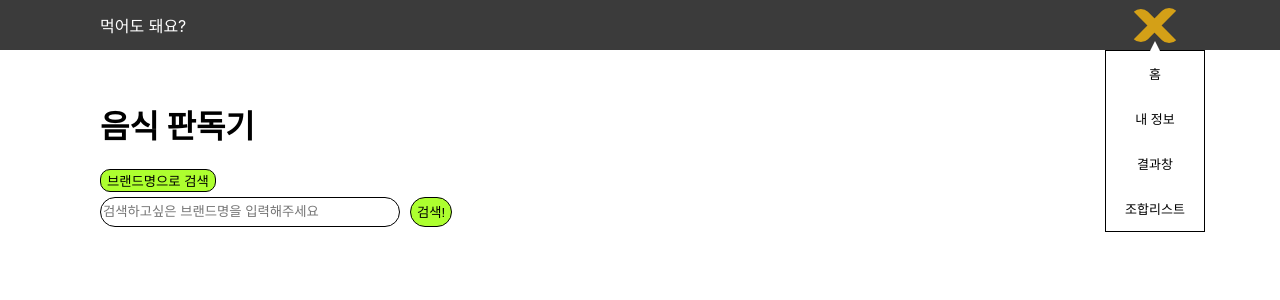
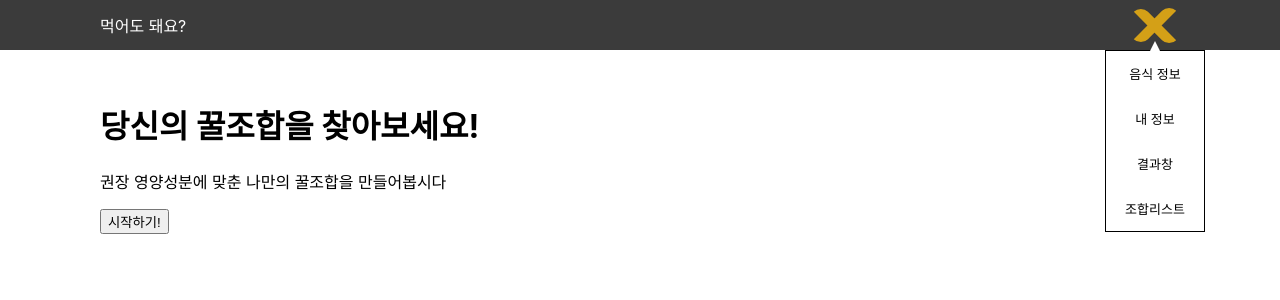
Before and after one commit to liebigbear/food_nutrition, a React (Create React App) app: page / in a window 1280 px wide. Both pictures are taken after a click on the element 1155 px from the left and 25 px from the top of the page. Shown: the top 300 px of the page. Built offline with nearby package versions, Linux system fonts and the light colour scheme.

Commit message:
프로젝트 개발(24.08.20)

```diff
--- a/src/App.js
+++ b/src/App.js
@@ -11,6 +11,7 @@ import { useEffect, useState } from 'react';
 //
 import useAppKit from './functions/App/AppFunction';
 import FoodMixture from './routes/FoodMixture/FoodMixture';
+import MainPage from './routes/MainPage/MainPage';
 
 function App() {
   // UserInfo 정보 담을 state
@@ -66,7 +67,8 @@ function App() {
       </nav>
 
       <Routes>
-        <Route path='/' element={<FoodInfo></FoodInfo>}>
+        <Route path='/' element={<MainPage></MainPage>}></Route>
+        <Route path='/FoodInfo' element={<FoodInfo></FoodInfo>}>
           <Route path='Graph' element={
             <FoodGraph
               navigate={navigate}
--- a/src/functions/App/AppFunction.js
+++ b/src/functions/App/AppFunction.js
@@ -75,7 +75,7 @@ function useAppKit(){
         let navigate = useNavigate();
         return(
             <div className="hamburger_menu">
-                <p onClick={()=>{navigate('/')}}>홈</p>
+                <p onClick={()=>{navigate('/FoodInfo')}}>음식 정보</p>
                 <p onClick={()=>{navigate('/UserInfo')}}>내 정보</p>
                 <p onClick={()=>{navigate('/ResultPage')}}>결과창</p>
                 <p onClick={()=>{navigate('/FoodMixture')}}>조합리스트</p>
--- a/src/functions/FoodInfo/FoodInfoFunction.js
+++ b/src/functions/FoodInfo/FoodInfoFunction.js
@@ -15,7 +15,7 @@ function useInfoKit(){
     function foodSearch(){
         let text = document.getElementById('food_text').value;
         setText_prop(text)
-        navigate('/Graph')
+        navigate('/FoodInfo/Graph')
     }
     function search_switch(e){
         let text = document.getElementById('food_text');
--- a/src/routes/FoodInfo/FoodGraph.js
+++ b/src/routes/FoodInfo/FoodGraph.js
@@ -32,6 +32,7 @@ function FoodGraph(props){
     return(
         <div>
             {trig == true ? <Loading></Loading> : null}
+            <p>음식명을 클릭하면 상세 페이지로 이동합니다.</p>
             <table id="food_graph">
                 <tbody>
                     <FoodGraph_Header FoodGraph_Header_contents={
--- a/src/routes/FoodMixture/FoodMixture.js
+++ b/src/routes/FoodMixture/FoodMixture.js
@@ -14,7 +14,14 @@ function FoodMixture(){
                         return(
                             <div key={i} className="foodMixture_box">
                                 <p className="mixtureNumber">{i+1}</p>
-                                <p className="food_nm">{o[0].FOOD_NM_KR}, {o[1].FOOD_NM_KR} 외 {o.length - 2}개</p>
+                                {
+                                    o.length == 1 ?
+                                    <p className="food_nm">{o[0].FOOD_NM_KR}</p>
+                                    : o.length == 2 ?
+                                    <p className="food_nm">{o[0].FOOD_NM_KR}, {o[1].FOOD_NM_KR}</p>
+                                    :
+                                    <p className="food_nm">{o[0].FOOD_NM_KR}, {o[1].FOOD_NM_KR} 외 {o.length - 2}개</p>
+                                }
                                 <button onClick={()=>delete_box(foodMixture, setFoodMixture, i)}>삭제</button>
                             </div>
                         )
--- /dev/null
+++ b/src/routes/MainPage/MainPage.js
@@ -0,0 +1,15 @@
+import { useNavigate } from "react-router-dom";
+
+function MainPage(){
+    const navigate = useNavigate();
+    return(
+        <div className="wrap">
+            <h1>당신의 꿀조합을 찾아보세요!</h1>
+            <p>권장 영양성분에 맞춘 나만의 꿀조합을 만들어봅시다</p>
+            <div>
+                <button onClick={()=> navigate('UserInfo')}>시작하기!</button>
+            </div>
+        </div>
+    )
+}
+export default MainPage;
--- a/src/routes/UserInfo/UserInfo.js
+++ b/src/routes/UserInfo/UserInfo.js
@@ -29,13 +29,14 @@ function UserInfo(props){
     useEffect(()=>{
         if(done){
             alert('정보가 저장되었습니다.');
-            navigate('/');
+            navigate('/FoodInfo');
             setDone(false)
         }
     }, [done])
 
     return(
         <div className="wrap">
+            <h1>내 정보 설정</h1>
             {
                 info != ''
                 ?
```
